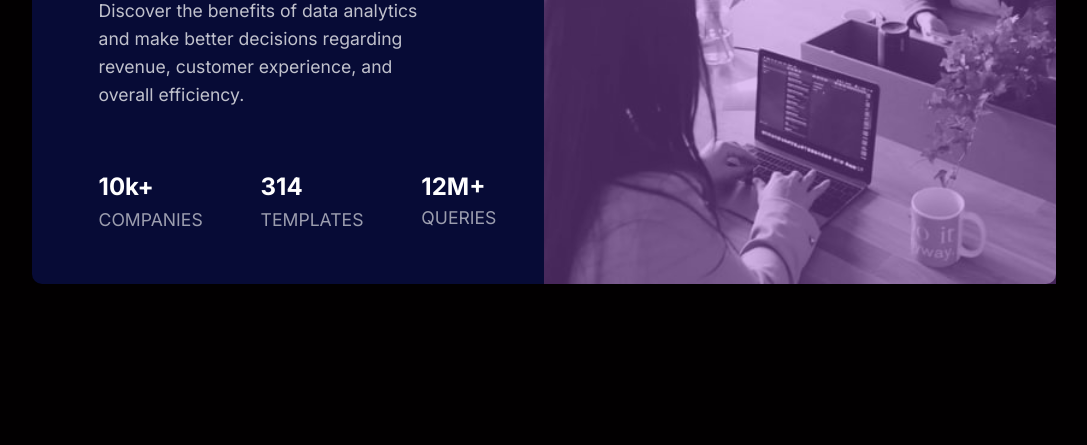
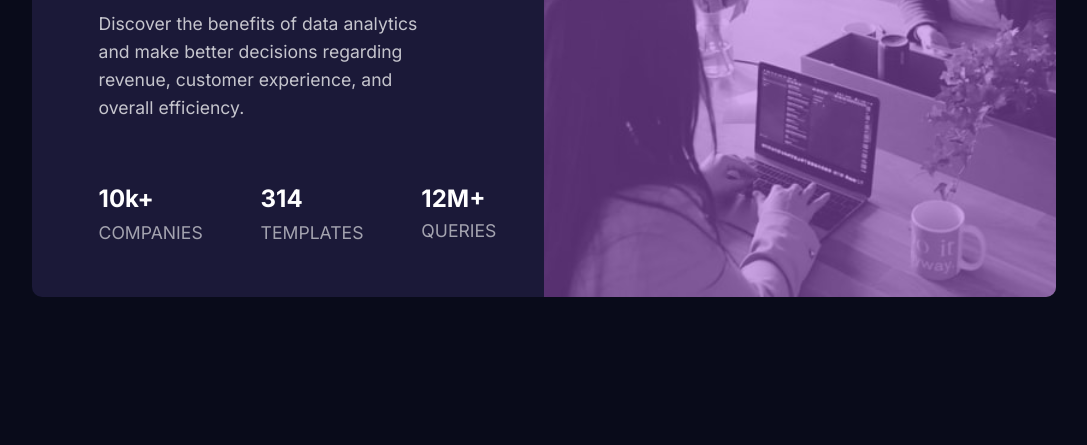
Before and after one commit to Schmelzofen/Stats-Preview-Card-Component, a website: page index.html in a window 1280 px wide. Shown: the part 355-800 px from the top of the page, without its empty margins (96-1183 px from the left). Drawn offline with Linux system fonts and the light colour scheme.

Commit message:
some minor fixes

```diff
--- a/assets/scss/style.scss
+++ b/assets/scss/style.scss
@@ -1,21 +1,4 @@
 @import url('https://fonts.googleapis.com/css2?family=Inter:wght@400;700&family=Lexend+Deca&display=swap');
-
-/*
-## Layout
-The designs were created to the following widths:
-- Mobile: 375px
-- Desktop: 1440px
-## Colors
-### Primary
-- Very dark blue (main background): hsl(233, 47%, 7%)
-- Dark desaturated blue (card background): hsl(244, 38%, 16%)
-- Soft violet (accent): hsl(277, 64%, 61%)
-### Neutral
-- White (main heading, stats): hsl(0, 0%, 100%)
-- Slightly transparent white (main paragraph): hsla(0, 0%, 100%, 0.75)
-- Slightly transparent white (stat headings): hsla(0, 0%, 100%, 0.6)
-- Font size: 15px
-*/
 
 *{
     margin: 0;
@@ -25,7 +8,7 @@ The designs were created to the following widths:
 }
 
 body{
-    background: rgb(2,0,1);
+    background: hsl(233, 47%, 7%);
     overflow: hidden;
 }
 h1, h2{
@@ -40,9 +23,9 @@ span{
     grid-template-columns: 1fr 1fr;
     grid-template-rows: auto;
     align-items: center;
-    padding: 8% 10%;
+    padding: 9% 10% 0% 10%;
     .text-container{
-        background: rgb(7,11,54);
+        background: hsl(244, 38%, 16%);
         padding: 14% 0 7% 13%;
         border-radius: 10px 0 0 10px;
         h1{
@@ -69,9 +52,10 @@ span{
             position: absolute;
             top: 0;
             left: 0;
-            opacity: .4;
+            opacity: .5;
             height: 100%;
             width: 100%;
+            border-radius: 0 10px 10px 0;
         }
     }
     .subtext{
```
Also changed, not shown: README.md, assets/css/style.css, 1 other file.
